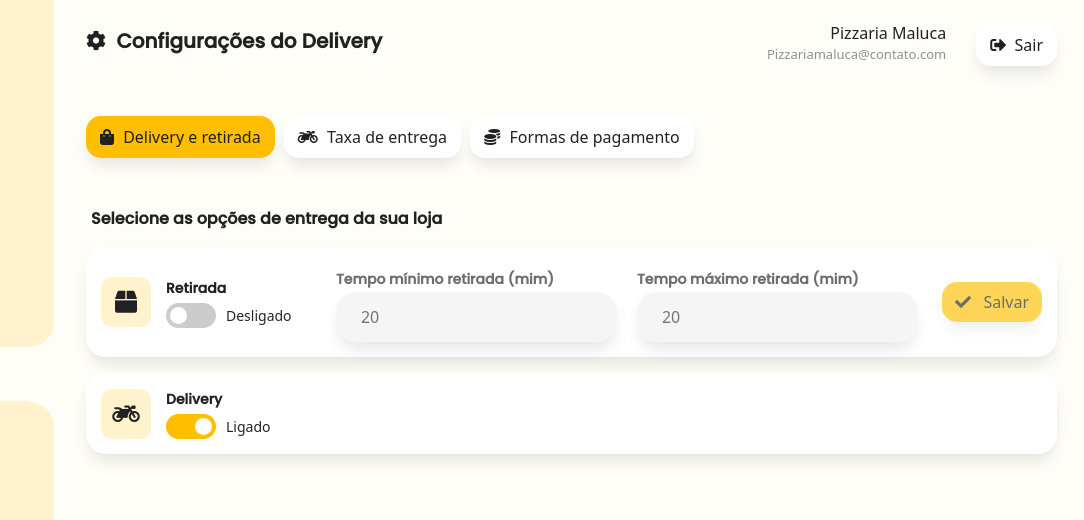
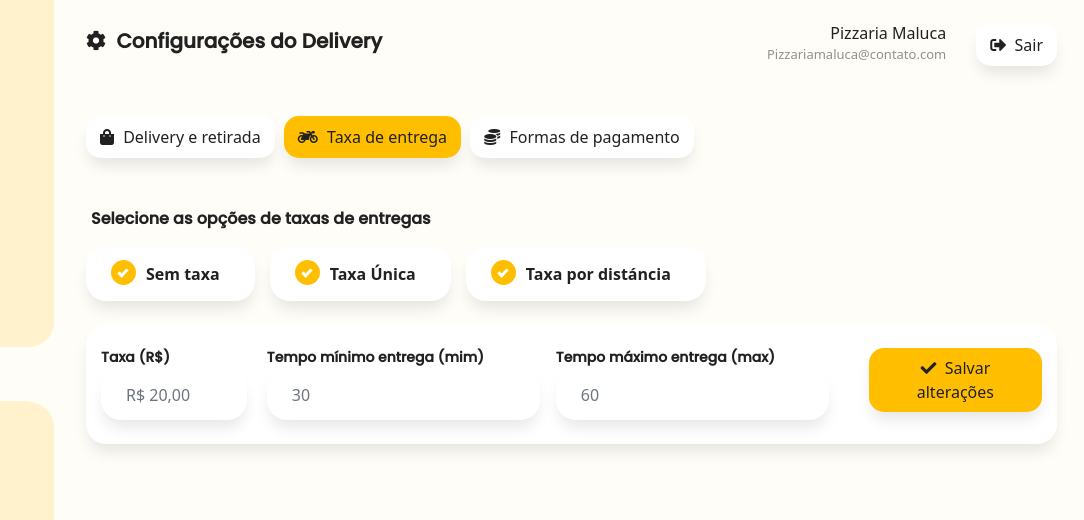
Before and after one commit to guihp/delivery, a plain HTML site: page painel/configuracoes.html in a window 1280 px wide. Shown: the top 520 px of the page, 196-1280 px from the left. Drawn offline with Linux system fonts and the light colour scheme.

Commit message:
outro commit

```diff
--- a/painel/configuracoes.html
+++ b/painel/configuracoes.html
@@ -89,11 +89,11 @@
 
                         <div class="menus-config">
 
-                            <a href="#" class="btn btn-white btn-sm active">
+                            <a href="#" class="btn btn-white btn-sm">
                                 <i class="fas fa-shopping-bag"></i> Delivery e retirada
                             </a>
 
-                            <a href="#" class="btn btn-white btn-sm">
+                            <a href="#" class="btn btn-white btn-sm active">
                                 <i class="fas fa-motorcycle"></i> Taxa de entrega
                             </a>
 
@@ -105,7 +105,7 @@
 
                     </div>
 
-                    <div class="col-12 mt-5" id="delivery-retirada">
+                    <div class="col-12 mt-5 hidden" id="delivery-retirada">
 
                         <p class="title-categoria mb-0">
                             <b>Selecione as opções de entrega da sua loja</b>
@@ -159,7 +159,88 @@
 
                     </div>
 
-                    <div class="col-12 mt-5 hidden" id="taxa-entrega">
+                    <div class="col-12 mt-5" id="taxa-entrega">
+
+                        <p class="title-categoria mb-0">
+                            <b>Selecione as opções de taxas de entregas</b>
+                        </p>
+
+                        <div class="container-group inline mb-3">
+
+                            <div class="card mt-3 ">
+                                <div class="group-select">
+                                    <div class="checks">
+                                        <label class="container-check">
+                                            <input type="checkbox" checked/>
+                                            <span class="checkmark"></span>
+                                            Sem taxa
+                                        </label>
+                                    </div>
+                                </div>
+                            </div>
+
+                            <div class="card mt-3 ">
+                                <div class="group-select">
+                                    <div class="checks">
+                                        <label class="container-check">
+                                            <input type="checkbox" checked/>
+                                            <span class="checkmark"></span>
+                                            Taxa Única
+                                        </label>
+                                    </div>
+                                </div>
+                            </div>
+
+                            <div class="card mt-3 ">
+                                <div class="group-select">
+                                    <div class="checks">
+                                        <label class="container-check">
+                                            <input type="checkbox" checked/>
+                                            <span class="checkmark"></span>
+                                            Taxa por distáncia
+                                         </label>
+                                    </div>
+                                </div>
+                            </div>
+
+                        </div>
+
+                        <div class="container-group mb-3 hidden" id="container-sem-taxa">
+                            <div class="card card-address cursor-default mt-4">
+                                <div class="infos">
+                                    <p class="name m-0"><b>Nenhuma taxa será cobrana na entrega</b></p>
+                                </div>
+                            </div>
+                        </div>
+
+                        <div class="container-group mb-3 " id="container-taxa-unica">
+                            <div class="card card-address cursor-default mt-4 pb-4 justify-content-start">
+
+                                <div class="tempo">
+                                    <div class="form-group form-sm">
+                                        <label><b>Taxa (R$)</b></label>
+                                        <input type="text" class="form-control" placeholder="R$ 20,00" />
+                                    </div>
+                                    <div class="form-group me-3">
+                                        <label><b>Tempo mínimo entrega (mim)</b></label>
+                                        <input type="text" class="form-control" placeholder="30" />
+                                    </div>
+                                    <div class="form-group me-3">
+                                        <label><b>Tempo máximo entrega (max)</b></label>
+                                        <input type="text" class="form-control" placeholder="60" />
+                                    </div>
+                                </div>
+
+                                <a class="btn btn-yellow btn-sm ms-4">
+                                    <i class="fas fa-check"></i>&nbsp; Salvar alterações
+                                </a>
+
+                            </div>
+                        </div>
+
+                        <div class="container-group mb-3 hidden" id="container-taxa-distancia">
+
+                        </div>
 
                     </div>
 
--- a/painel/css/painel.css
+++ b/painel/css/painel.css
@@ -315,7 +315,7 @@ h1.title-page {
 }
 
 .cursor-default {
-    cursor: default;
+    cursor: default !important;
 }
 
 .container-dados-pedido .info-pedido {
@@ -558,4 +558,31 @@ input:checked + .slider::before {
 .tempo.disabled input {
     background-color: #f5f5f5 !important;
 }
+
+.container-group.inline {
+    display: flex;
+    column-gap: 15px;
+}
+
+.group-select {
+    display: flex;
+}
+
+.group-select .container-check {
+    font-size: 16px;
+    color: var(--color-black);
+    font-weight: bold;
+    padding-left: 35px;
+    margin-right: 20px;
+    margin-bottom: 0;
+}
+
+/*elemento com taxa fixa*/
+
+.form-sm {
+    width: 150px;
+}
+
+/*ultimo elemento com taxa fixa */
+
 /*Ultimo elemento da pagina de configurações (Delivvery e retirada)*/
```
